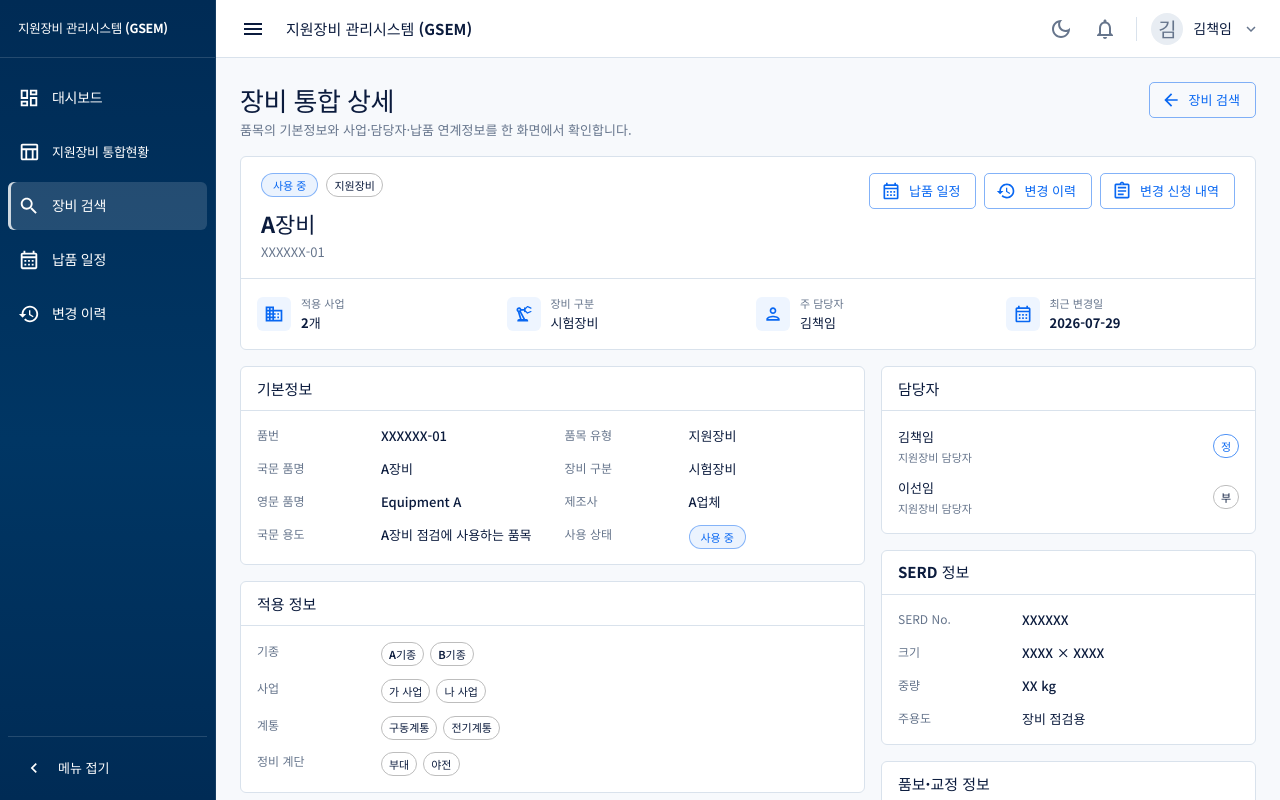
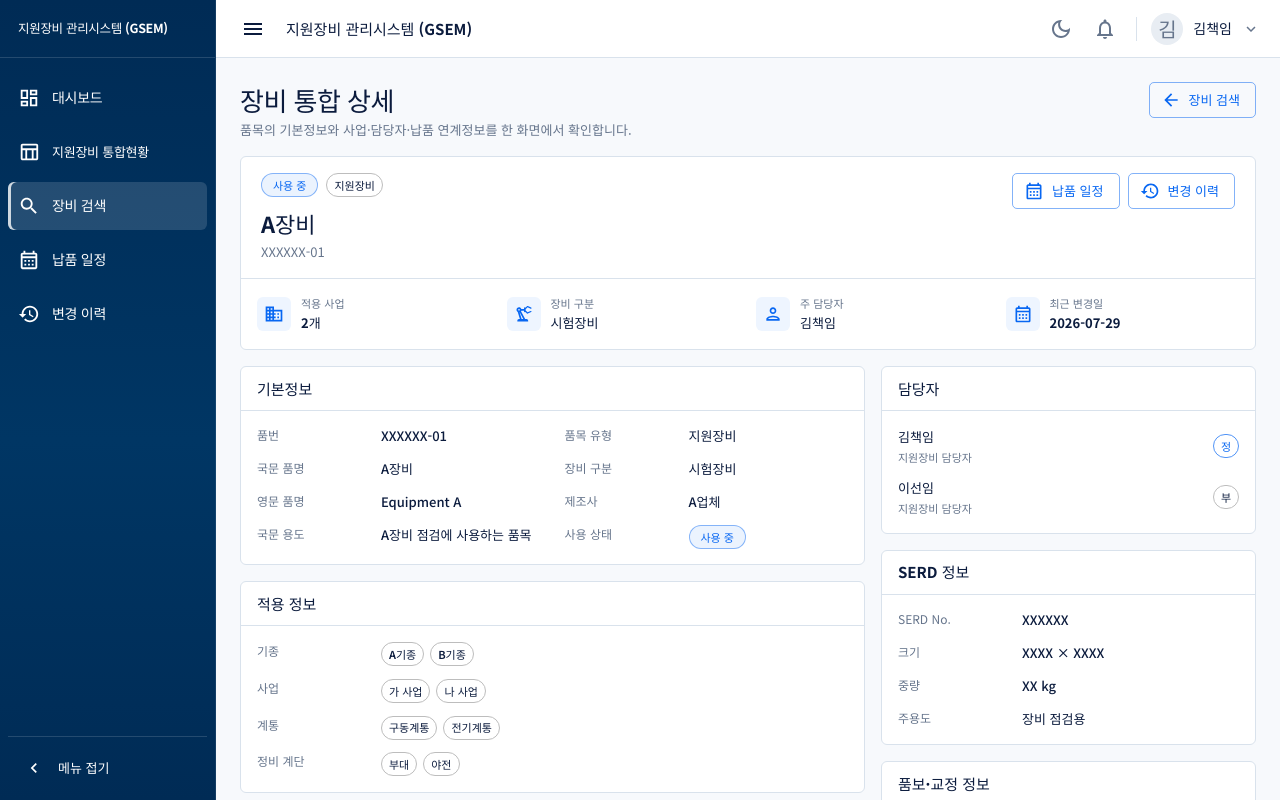
Before and after one commit to Nagyeong3/gsem-web, a React (Vite) app: page /equipment/1 in a window 1280 px wide. Shown: the top 800 px of the page. Built offline with nearby package versions, Linux system fonts and the light colour scheme; no server answers.

Commit message:
demo(gsem): remove change approval request action from equipment detail

```diff
--- a/src/pages/EquipmentDetailPage.tsx
+++ b/src/pages/EquipmentDetailPage.tsx
@@ -146,7 +146,6 @@ export function EquipmentDetailPage() {
           <Stack sx={{ flexDirection: 'row', gap: 1, alignItems: 'flex-start' }}>
             <Button variant="outlined" startIcon={<CalendarMonthOutlined />} onClick={() => navigate(`/deliveries?itemId=${equipment.itemId}`)}>납품 일정</Button>
             <Button variant="outlined" startIcon={<History />} onClick={() => navigate(`/history?itemId=${equipment.itemId}`)}>변경 이력</Button>
-            <Button variant="outlined" startIcon={<AssignmentOutlined />} onClick={() => navigate(`/requests?itemId=${equipment.itemId}`)}>변경 신청 내역</Button>
           </Stack>
         </Box>
         <Divider />
```
